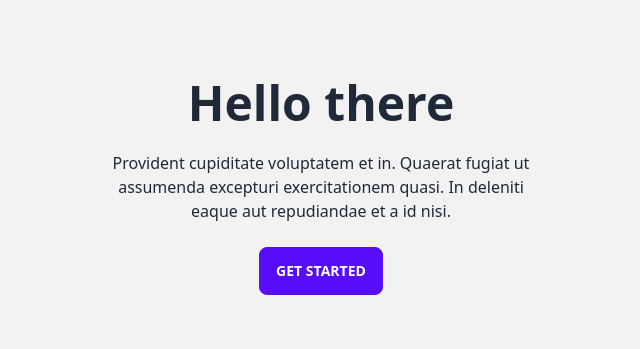
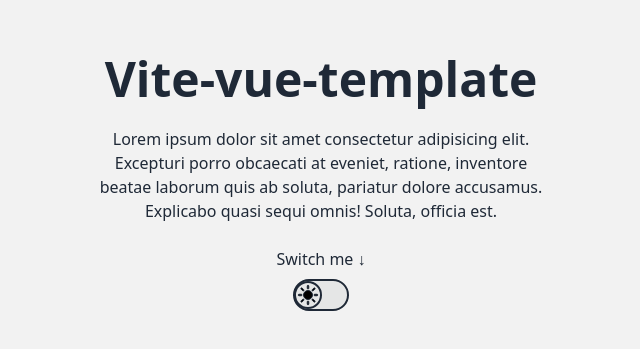
Before and after one commit to eugenfaust/vite-vue-template, a Vue app: page / in a window 1280 px wide. Shown: the part 213-562 px from the top of the page, without its empty margins (319-959 px from the left). Built offline with nearby package versions, Linux system fonts and the light colour scheme.

Commit message:
add vuex; add theme switcher

```diff
--- a/package.json
+++ b/package.json
@@ -12,7 +12,8 @@
   },
   "dependencies": {
     "daisyui": "^2.46.1",
-    "vue": "^3.2.45"
+    "vue": "^3.2.45",
+    "vuex": "^4.0.2"
   },
   "devDependencies": {
     "@vitejs/plugin-vue": "^4.0.0",
--- a/src/App.vue
+++ b/src/App.vue
@@ -1,22 +1,36 @@
 <script>
+import ThemeSwitcher from './components/ThemeSwitcher.vue';
+
 export default {
   data() {
     return {};
   },
+  mounted() {
+    const locTheme = localStorage.getItem('theme') || 'light';
+    this.$store.commit('setTheme', locTheme);
+  },
+  computed: {
+    theme() {
+      return this.$store.state.theme;
+    },
+  },
+  components: { ThemeSwitcher },
 };
 </script>
 
 <template>
-  <div class="hero min-h-screen bg-base-200">
+  <div class="hero min-h-screen bg-base-200" :data-theme="theme">
     <div class="hero-content text-center">
       <div class="max-w-md">
-        <h1 class="text-5xl font-bold">Hello there</h1>
+        <h1 class="text-5xl font-bold">Vite-vue-template</h1>
         <p class="py-6">
-          Provident cupiditate voluptatem et in. Quaerat fugiat ut assumenda
-          excepturi exercitationem quasi. In deleniti eaque aut repudiandae et a
-          id nisi.
+          Lorem ipsum dolor sit amet consectetur adipisicing elit. Excepturi
+          porro obcaecati at eveniet, ratione, inventore beatae laborum quis ab
+          soluta, pariatur dolore accusamus. Explicabo quasi sequi omnis!
+          Soluta, officia est.
         </p>
-        <button class="btn btn-primary">Get Started</button>
+        <p>Switch me ↓</p>
+        <div class="flex justify-center m-2"><ThemeSwitcher class="" /></div>
       </div>
     </div>
   </div>
--- /dev/null
+++ b/src/components/ThemeSwitcher.vue
@@ -0,0 +1,60 @@
+<script>
+export default {
+  data() {
+    return {
+      isDark: false,
+    };
+  },
+  mounted() {
+    const locTheme = localStorage.getItem('theme') || 'light';
+    this.isDark = locTheme === 'dark';
+    this.$store.commit('setTheme', locTheme);
+  },
+  methods: {
+    switchTheme() {
+      this.isDark = !this.isDark;
+      localStorage.setItem('theme', this.isDark ? 'dark' : 'light');
+      this.$store.commit('setTheme', this.isDark ? 'dark' : 'light');
+    },
+  },
+};
+</script>
+<template>
+  <div
+    class="flex border-2 border-current rounded-full w-14 bg-base-300
+    transform transition duration-200 hover:scale-110 cursor-pointer"
+    @click="switchTheme"
+  >
+    <div
+      class="border-2 rounded-full border-current transition transform duration-200"
+      :class="{
+        'translate-x-[93%]': isDark,
+        '-translate-x-[1px]': !isDark,
+      }"
+    >
+      <svg
+        xmlns="http://www.w3.org/2000/svg"
+        viewBox="0 0 24 24"
+        class="w-6 h-6 stroke-current"
+        v-if="!isDark"
+      >
+        <path
+          d="M12 2.25a.75.75 0 01.75.75v2.25a.75.75 0 01-1.5 0V3a.75.75 0 01.75-.75zM7.5 12a4.5 4.5 0 119 0 4.5 4.5 0 01-9 0zM18.894 6.166a.75.75 0 00-1.06-1.06l-1.591 1.59a.75.75 0 101.06 1.061l1.591-1.59zM21.75 12a.75.75 0 01-.75.75h-2.25a.75.75 0 010-1.5H21a.75.75 0 01.75.75zM17.834 18.894a.75.75 0 001.06-1.06l-1.59-1.591a.75.75 0 10-1.061 1.06l1.59 1.591zM12 18a.75.75 0 01.75.75V21a.75.75 0 01-1.5 0v-2.25A.75.75 0 0112 18zM7.758 17.303a.75.75 0 00-1.061-1.06l-1.591 1.59a.75.75 0 001.06 1.061l1.591-1.59zM6 12a.75.75 0 01-.75.75H3a.75.75 0 010-1.5h2.25A.75.75 0 016 12zM6.697 7.757a.75.75 0 001.06-1.06l-1.59-1.591a.75.75 0 00-1.061 1.06l1.59 1.591z"
+        />
+      </svg>
+      <svg
+        xmlns="http://www.w3.org/2000/svg"
+        viewBox="0 0 24 24"
+        fill="currentColor"
+        class="w-6 h-6 stroke-current"
+        v-else
+      >
+        <path
+          fill-rule="evenodd"
+          d="M9.528 1.718a.75.75 0 01.162.819A8.97 8.97 0 009 6a9 9 0 009 9 8.97 8.97 0 003.463-.69.75.75 0 01.981.98 10.503 10.503 0 01-9.694 6.46c-5.799 0-10.5-4.701-10.5-10.5 0-4.368 2.667-8.112 6.46-9.694a.75.75 0 01.818.162z"
+          clip-rule="evenodd"
+        />
+      </svg>
+    </div>
+  </div>
+</template>
--- a/src/main.js
+++ b/src/main.js
@@ -1,5 +1,6 @@
 import { createApp } from 'vue';
+import store from './store';
 import './style.css';
 import App from './App.vue';
 
-createApp(App).mount('#app');
+createApp(App).use(store).mount('#app');
--- /dev/null
+++ b/src/store/index.js
@@ -0,0 +1,17 @@
+import { createStore } from 'vuex';
+
+// Create a new store instance.
+const store = createStore({
+  state() {
+    return {
+      theme: 'light',
+    };
+  },
+  mutations: {
+    setTheme(state, theme) {
+      state.theme = theme;
+    },
+  },
+});
+
+export default store;
```
Also changed, not shown: 2 other files (tests, documents, lock files or other folders).
